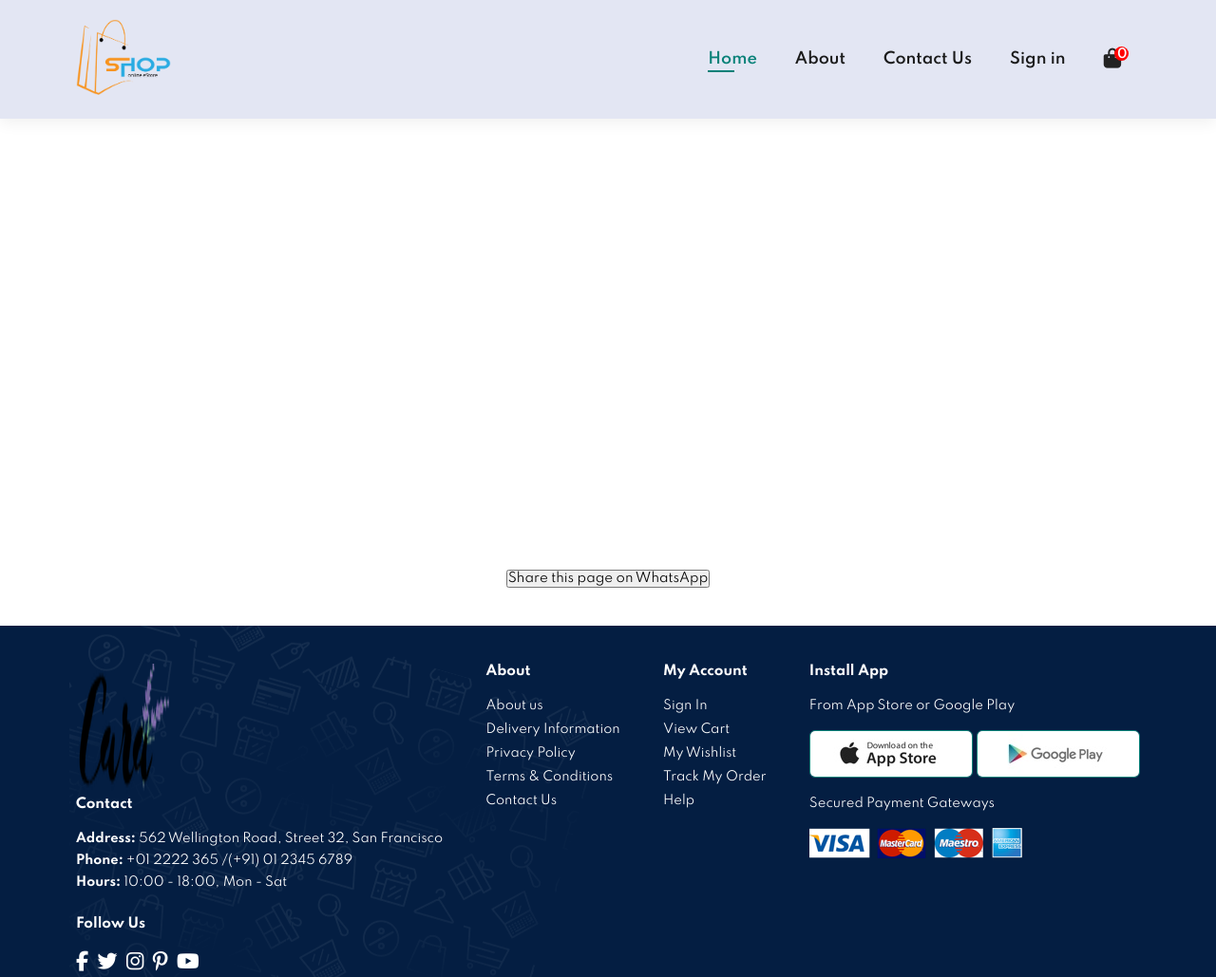
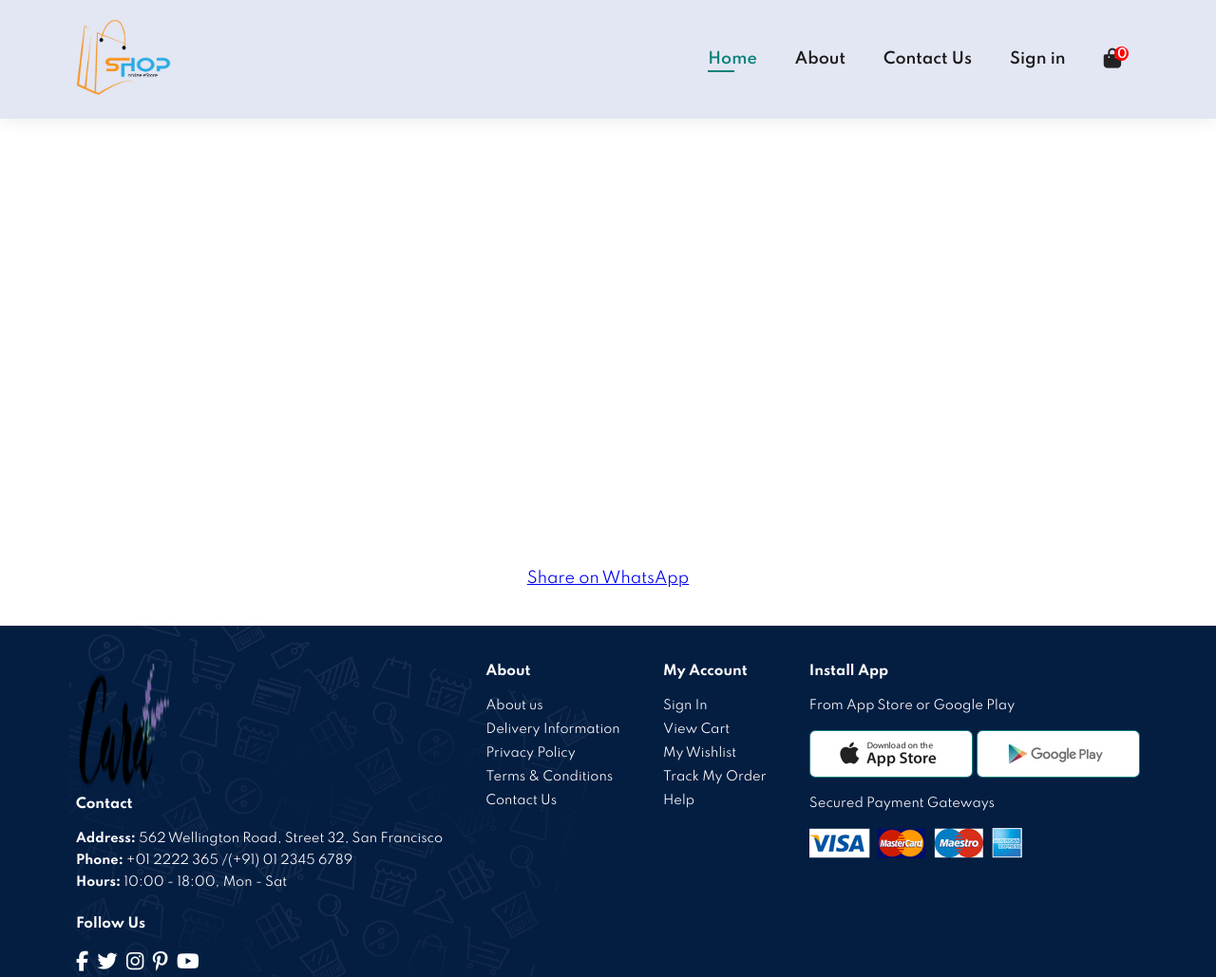
Before and after one commit to abanoub-yousry/store1, a plain HTML site: page product.html in a window 1280 px wide. Shown: the top 1029 px of the page at 95% size. Drawn offline with Linux system fonts and the light colour scheme; no server answers.

Commit message:
Update product.html

```diff
--- a/product.html
+++ b/product.html
@@ -98,7 +98,7 @@
                     <h5 id="name"></h5>
                     <h4 id="price"></h4>
                     <p id="par"></p>
-                    <button id="share-button">Share this page on WhatsApp</button>
+                   <a id="share-button" href="javascript:void(0)">Share on WhatsApp</a>
 
                 </div>
             </div>
```
